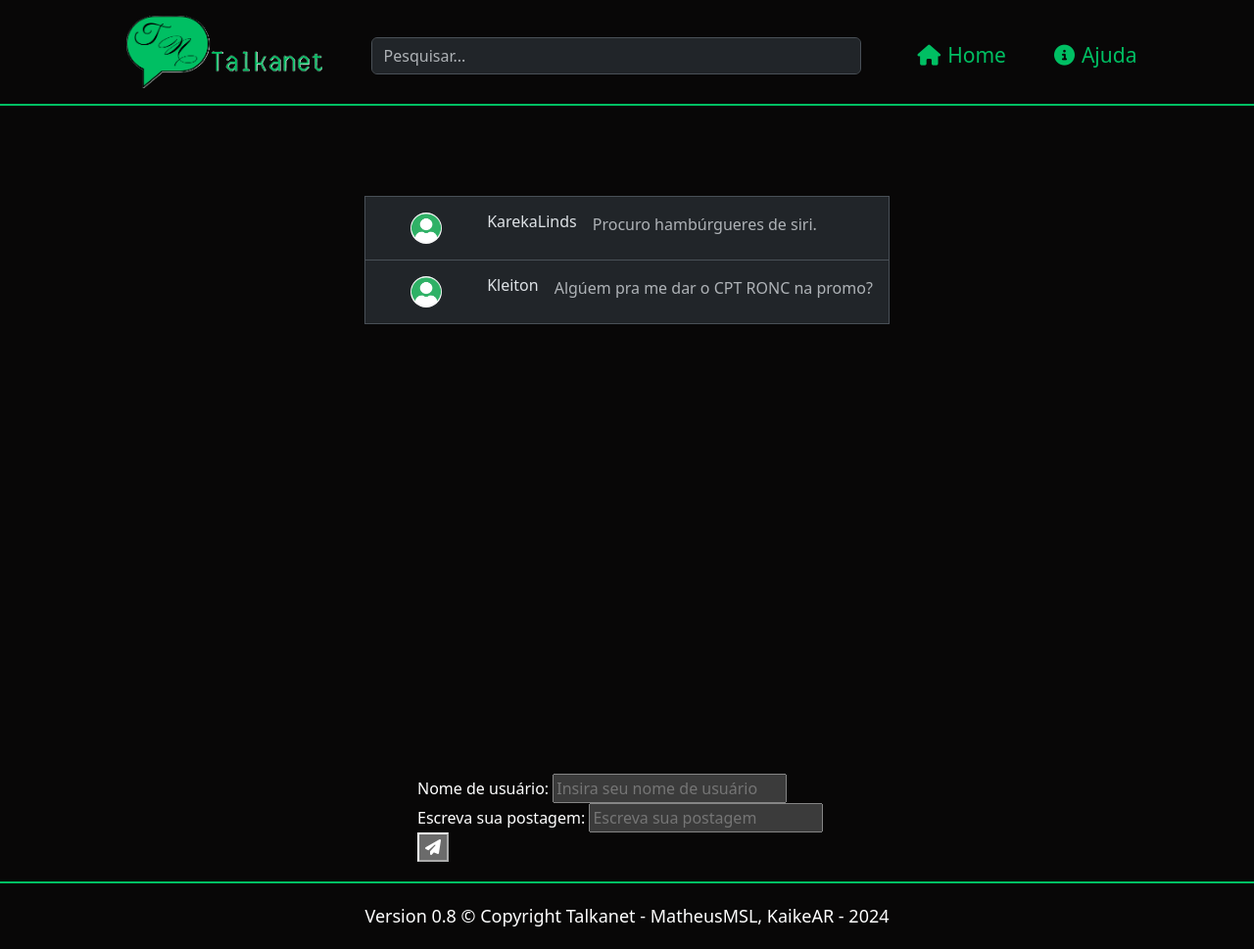
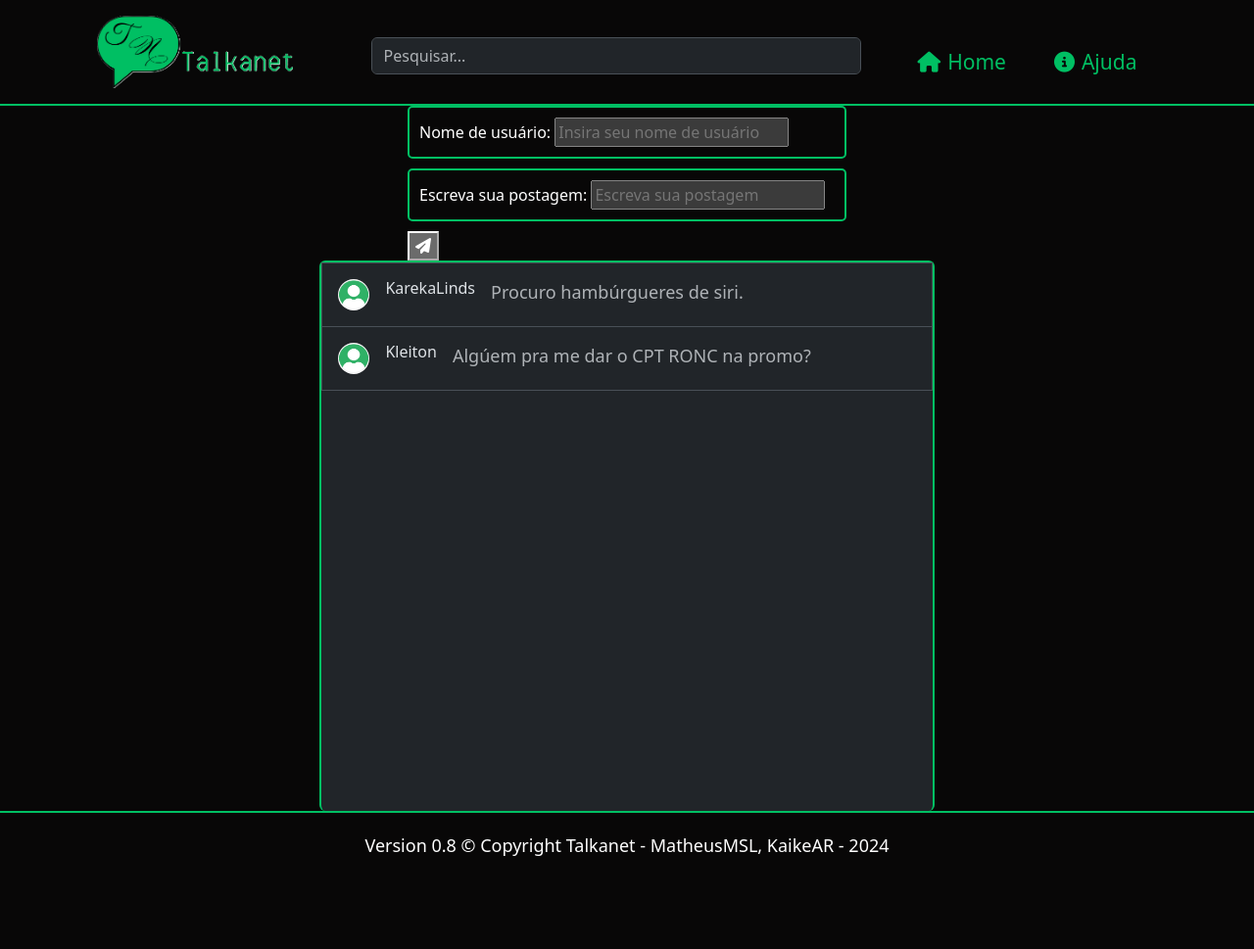
Before and after one commit to Teteu3511/Talkanet, a PHP site: page / in a window 1280 px wide. Shown: the whole page at 98% size. After the commit the page ends 874 px from the top, so only its background shows below. Run offline with PHP 8.4, Linux system fonts and the light colour scheme; data comes from the database, SQL or seed files in the repository.

Commit message:
Estilizei parte do main

```diff
--- a/config/process.php
+++ b/config/process.php
@@ -11,7 +11,7 @@
 
     if (!empty($data)) {
 
-    // Create contact
+    // Create post
 
         if ($data["type"] === "create") {
 
--- a/css/style.css
+++ b/css/style.css
@@ -2,11 +2,13 @@
 
     min-height: 100vh;
     margin: 0;
-    display: flex;
-    flex-direction: column;
-    align-items: normal;
-    justify-content: space-between;
     background-color: #080707;
+
+}
+
+.header-wrapper {
+
+    width: 100%;
 
 }
 
@@ -18,15 +20,104 @@
 
 }
 
+.logo {
+
+    width: 250px;
+
+}
+
+.search-container {
+
+    height: 30px;
+    margin: auto 30px;
+    border-radius: 12px;
+    width: 500px;
+
+}
+
+#navbar a {
+
+    color: rgb(0, 191, 99);
+}
+
+.nav-item {
+
+    height: 30px;
+    margin: auto 5px;
+
+}
+
+#navbar i {
+
+    margin: 7px;
+}
+
+.text {
+
+    padding-bottom: 5px;
+
+}
+
+.text:hover{
+
+    border-bottom: 2px solid rgb(0, 191, 99);
+
+}
+
 main {
 
-    padding: 20px;
-    display: flex;
-    flex-direction: column;
-    justify-content: space-between;
     width: 70%;
-    height: 768px;
+    max-height: max-content;
     margin: 0 auto;
+
+}
+
+.list-group {
+
+    width: 70%;
+    height: max-content;
+    background-color: rgb(33, 37, 41);
+    border-top: 2px solid rgb(0, 191, 99);
+    border-right: 2px solid rgb(0, 191, 99);
+    border-left: 2px solid rgb(0, 191, 99);
+    font-size: 18px;
+
+}
+
+#posts-container {
+
+    min-height: 70vh;
+
+}
+
+.empty-list-container {
+
+    margin: 0 auto;
+
+}
+
+#empty-list-text {
+
+    font-size: 18px;
+    text-align: center;
+    color: #FFFFFF;
+
+}
+
+.send-post-container {
+
+    margin: 0 auto;
+    width: 50%;
+    color: #FFFFFF;
+
+}
+
+.send-section {
+
+    border: 2px solid rgb(0, 191, 99);
+    border-radius: 5px;
+    padding: 10px;
+    margin-bottom: 10px;
 
 }
 
@@ -46,129 +137,3 @@ footer {
     color: #FFFFFF;
 
 }
-
-#post-table {
-
-    color: #FFFFFF;
-
-}
-
-#table-row {
-
-
-
-}
-
-#table-uname {
-
-    font-size: 22px;
-    display: inline-block;
-    width: max-content;
-    max-width: 200px;
-    padding: 20px;
-
-}
-
-#table-content {
-
-    font-size: 18px;
-    display: inline-block;
-    width: max-content;
-    max-width: 400px;
-    padding: 20px;
-
-}
-
-
-#header-title {
-
-    margin: 0 20px;
-    color: aqua;
-
-}
-
-.search-container {
-
-    height: 30px;
-    margin: auto 30px;
-    border-radius: 12px;
-    width: 500px;
-
-
-}
-
-#navbar a {
-
-    color: rgb(0, 191, 99);
-}
-
-.logo {
-
-    width: 250px;
-}
-
-img {
-
-    margin: 0 30px;
-
-}
-
-.header-wrapper {
-
-    width: 100%;
-
-}
-
-ul {
-
-    height: 60px;
-
-}
-
-.nav-item {
-
-    height: 30px;
-    margin: auto 5px;
-
-
-}
-
-.text {
-
-    padding-bottom: 5px;
-
-}
-
-.text:hover{
-
-    border-bottom: 2px solid rgb(0, 191, 99);
-
-}
-
-#navbar i {
-
-    margin: 7px;
-}
-
-.send-post-container {
-
-    margin: 0 auto;
-    vertical-align: bottom;
-    width: 50%;
-    color: #FFFFFF;
-
-}
-
-.empty-list-container {
-
-    margin: 0 auto;
-
-}
-
-#empty-list-text {
-
-    font-size: 18px;
-    text-align: center;
-    color: #FFFFFF;
-
-}
--- a/index.php
+++ b/index.php
@@ -14,49 +14,7 @@
 
         <?php if(count($posts) > 0): ?>
 
-            <div class="d-flex flex-column flex-md-row p-4 gap-4 py-md-5 align-items-center justify-content-center" id="post-table">
-
-                <div class="list-group">
-
-                        <div class="d-flex gap-2 w-100 justify-content-between">
-
-                            <div>
-
-                                <?php foreach ($posts as $post): ?>
-
-
-                                    <a href="#" class="list-group-item list-group-item-action d-flex gap-3 py-3" aria-current="true">
-
-                                    <img src="<?= $BASE_URL ?>img/profile.png" alt="Perfil" width="32" height="32" class="rounded-circle flex-shrink-0">
-
-                                    <h6 class="mb-0"><?= $post["username"] ?></h6>
-                                    <p class="mb-0 opacity-75"><?= $post["content"] ?></p>
-
-                                    </a>
-
-                                <?php endforeach; ?>
-
-                            </div>
-
-                        </div>
-
-                    </a>
-
-                </div>
-
-            </div>
-
-        <?php else: ?>
-
-            <div class="empty-list-container">
-
-                <p id="empty-list-text">Tudo vazio por aqui, Seja o primeiro a postar algo.</p>
-
-            </div>
-
-        <?php endif; ?>
-
-        <div class="send-post-container">
+            <div class="send-post-container">
 
             <form id="send-post" action="<?php $BASE_URL ?>config/process.php" method="POST">
 
@@ -82,6 +40,44 @@
 
         </div>
 
+            <div class="d-flex flex-column flex-md-row gap-4 align-items-center justify-content-center">
+
+                <div class="list-group">
+
+                        <div id="posts-container">
+
+                            <?php foreach ($posts as $post): ?>
+
+
+                                <a href="#" class="list-group-item list-group-item-action d-flex gap-3 py-3" aria-current="true">
+
+                                    <img src="<?= $BASE_URL ?>img/profile.png" alt="Perfil" width="32" height="32" class="rounded-circle flex-shrink-0">
+
+                                    <h6 class="mb-0"><?= $post["username"] ?></h6>
+                                    <p class="mb-0 opacity-75"><?= $post["content"] ?></p>
+
+                                </a>
+
+                            <?php endforeach; ?>
+
+                        </div>
+
+                    </a>
+
+                </div>
+
+            </div>
+
+        <?php else: ?>
+
+            <div class="empty-list-container">
+
+                <p id="empty-list-text">Tudo vazio por aqui, Seja o primeiro a postar algo.</p>
+
+            </div>
+
+        <?php endif; ?>
+
     </main>
 
 <?php
--- a/templates/header.php
+++ b/templates/header.php
@@ -34,7 +34,7 @@
 		<section class="page-control">
 
 			<section class="header-wrapper">
-				<header class="d-flex flex-wrap justify-content-center py-3 mb-4" id="header">
+				<header class="d-flex flex-wrap justify-content-center py-3" id="header">
 					<div class="logo">
 						<a href="index.php" class="d-flex align-items-center mb-3 mb-md-0 me-md-auto link-body-emphasis text-decoration-none">
 							<img src="img/Talka.png" width="200px"></img>
```
